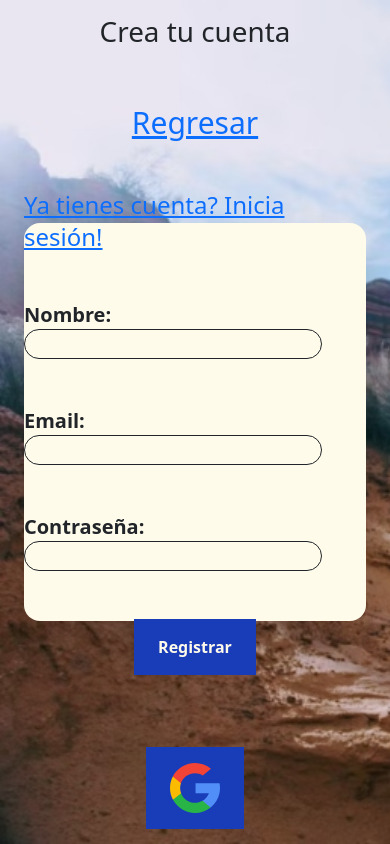
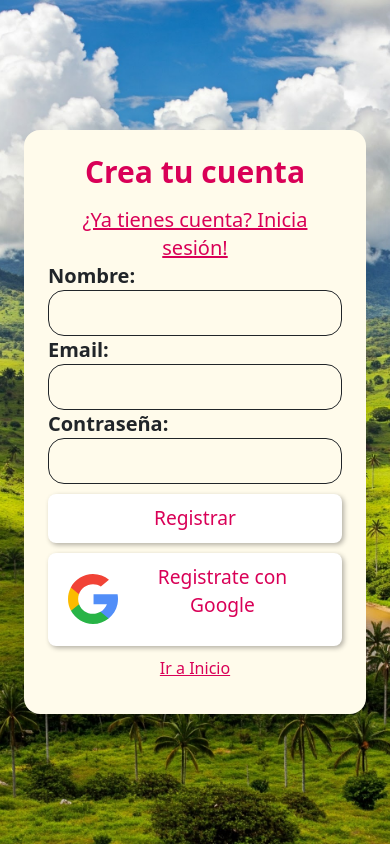
Before and after one commit to alepadron03/Micro2Def-grupo-5, a React (Vite) app: page /register in a window 390 px wide. Built offline with nearby package versions, Linux system fonts and the light colour scheme.

Commit message:
Mejoras en la pagina registrar
-Se estandarizaron los colores de la pagina registrar, ademas de ponerlo todo responsive.

```diff
--- a/src/index.css
+++ b/src/index.css
@@ -2,6 +2,28 @@
   position: sticky;
   top: 0;
   z-index: 100; /* Asegura que esté por encima de otros elementos */
+}
+.custom-button {
+  background-color: white;
+  border-color: #d90057;
+  color: #d90057;
+  border-radius: 8px;
+  box-shadow: 2px 2px 5px rgba(0, 0, 0, 0.3); /* Agrega sombra */
+  padding: 10px 20px; /* Agrega padding para mejor apariencia */
+  font-size: 1.2rem; /* Ajusta el tamaño de la fuente */
+  margin-top: 10px; /* Agrega espacio entre los botones */
+  display: flex; /* Para centrar el icono de Google */
+  align-items: center; /* Para centrar el icono de Google */
+  justify-content: center; /* Para centrar el icono de Google */
+}
+
+.custom-button:hover {
+  background-color: #c0004a;
+  color: white;
+}
+
+.social-icon {
+  margin-right: 5px; /* Agrega espacio entre el icono de Google y el texto */
 }
 .perk-card {
   border: 5px solid #c3c3c3;
--- a/src/pages/Login.jsx
+++ b/src/pages/Login.jsx
@@ -4,7 +4,8 @@ import { getAuth, signInWithEmailAndPassword, signInWithPopup, GoogleAuthProvide
 import{app} from './credentials'
 import { useNavigate} from "react-router";
 import { Link } from 'react-router'
-import Navbar from '../components/navBar';
+import Header from '../components/NavBar';
+
 
 const auth=getAuth(app)
 const googleProvider = new GoogleAuthProvider();
--- a/src/pages/Register.jsx
+++ b/src/pages/Register.jsx
@@ -1,24 +1,24 @@
-import { getAuth,createUserWithEmailAndPassword, signInWithPopup, GoogleAuthProvider} from "firebase/auth";
+import { getAuth, createUserWithEmailAndPassword, signInWithPopup, GoogleAuthProvider } from "firebase/auth";
 import { app } from "./credentials";
-import{useState} from "react";
-import { useNavigate} from "react-router";
+import { useState } from "react";
+import { useNavigate } from "react-router";
 import { Link } from "react-router";
-import { getFirestore, setDoc,doc } from "firebase/firestore";
+import { getFirestore, setDoc, doc } from "firebase/firestore";
 
 
 const auth = getAuth(app);
 const googleProvider = new GoogleAuthProvider();
-const db=getFirestore(app);
-export default function Register(){
-    const navigation= useNavigate();
+const db = getFirestore(app);
+export default function Register() {
+    const navigation = useNavigate();
 
-    const[name, setName]=useState('')
-    const[email,setEmail]=useState('')
-    const[password, setPassword]=useState('')
-    const[loading, setLoading]=useState(false)
-    const[error, setError]=useState('')
+    const [name, setName] = useState('')
+    const [email, setEmail] = useState('')
+    const [password, setPassword] = useState('')
+    const [loading, setLoading] = useState(false)
+    const [error, setError] = useState('')
 
-    const handLeRegister= async (e)=>{
+    const handLeRegister = async (e) => {
 
 
         e.preventDefault()
@@ -30,9 +30,9 @@ export default function Register(){
 
         try {
             setLoading(true)
-        const nombreRegistrado= await createUserWithEmailAndPassword(auth,email,password)
+            const nombreRegistrado = await createUserWithEmailAndPassword(auth, email, password)
             console.log(nombreRegistrado.user.email)
-            await setDoc(  doc(db, 'usuarios', nombreRegistrado.user.uid),{
+            await setDoc(doc(db, 'usuarios', nombreRegistrado.user.uid), {
                 nombre: name,
                 email: email,
                 uid: nombreRegistrado.user.uid,
@@ -70,49 +70,78 @@ export default function Register(){
 
 
 
-    return(
-        <div className='w-screen h-screen flex justify-center items-center p-4  '>
-            <div className='absolute inset-0 bg-cover
-                        background-size: cover;' style={{
-                backgroundImage: 'url(/imagenes/s.jpg)',
+    return (
+        <div className="w-screen h-screen flex justify-center items-center p-4 relative">
+            <div
+                className="absolute inset-0 bg-cover bg-no-repeat bg-center z-[-1]"
+                style={{
+                    backgroundImage: `url(imagenes/loginPageImage.jpg)`, // Usar url() para la imagen
+                }}
+            ></div>
 
-                backgroundRepeat: 'no-repeat',
+            <form
+                onSubmit={handLeRegister}
+                className="flex flex-col bg-amber-50 w-full max-w-md p-6 rounded-2xl shadow-2xl"
+            >
+                <p className="mb-6 text-3xl font-extrabold text-center" style={{color:'#d90057'}}>
+                    Crea tu cuenta
+                </p>
 
-
-                zIndex: -1
-                }}>
-
-            </div>
-
-
-            <form onSubmit={handLeRegister} className='flex flex-col bg-amber-50 w-lg h-1/2 justify-center items-center gap-5
-            rounded-2xl shadow-2xl  ' >
-                <h1 className='mb-10 text-4xl  text-amber-50 font-extrabold'>Crea tu cuenta</h1>
-                <Link class='text-3xl text-blue-700' to="/home">Regresar</Link>
-                <Link className='text-2xl text-blue-700' to='/login' >Ya tienes cuenta? Inicia sesión!</Link>
-                <label className='text-xl font-extrabold'>
+                <Link className="text-xl text-blue-700 text-center" style={{color:'#d90057'}} to="/login">
+                    ¿Ya tienes cuenta? Inicia sesión!
+                </Link>
+                <label className="text-xl font-extrabold">
                     Nombre:
-                    <input value={name} onChange={(e)=> setName(e.target.value)} className='border-1 ml-1 rounded-2xl font-extralight ' type="text" name="name"  />
+                    <input
+                        value={name}
+                        onChange={(e) => setName(e.target.value)}
+                        className="border-1 ml-1 rounded-2xl font-extralight w-full p-2"
+                        type="text"
+                        name="name"
+                    />
                 </label>
-                <label className='text-xl font-extrabold' >
+                <label className="text-xl font-extrabold">
                     Email:
-                    <input value={email}  onChange={(e)=> setEmail(e.target.value)}className='border-1 ml-1 rounded-2xl font-extralight' type="email" name="email"  />
-                    {error && <div className='text-red-600 font-extralight'>{error}</div>}
+                    <input
+                        value={email}
+                        onChange={(e) => setEmail(e.target.value)}
+                        className="border-1 ml-1 rounded-2xl font-extralight w-full p-2"
+                        type="email"
+                        name="email"
+                    />
+                    {error && <div className="text-red-600 font-extralight">{error}</div>}
                 </label>
-                <label className='text-xl font-extrabold'>
+                <label className="text-xl font-extrabold">
                     Contraseña:
-                    <input value={password}  onChange={(e)=> setPassword(e.target.value)}className='border-1 ml-1 rounded-2xl font-extralight ' type="password" name=" password"  />
-                    {error && <div className='text-red-600 font-extralight'>{error}</div>}
+                    <input
+                        value={password}
+                        onChange={(e) => setPassword(e.target.value)}
+                        className="border-1 ml-1 rounded-2xl font-extralight w-full p-2"
+                        type="password"
+                        name="password"
+                    />
+                    {error && <div className="text-red-600 font-extralight">{error}</div>}
                 </label>
 
-                <button className='bg-blue-800 py-3 px-4 text-3xl rounded-2xl cursor-pointer text-amber-50 font-extrabold' type="submit">Registrar</button>
-                <button type="button" onClick={handleGoogleSignIn} className='bg-blue-800 py-3 px-4 text-3xl rounded-2xl cursor-pointer mt-4'>
-                <img src="imagenes/google.svg" alt="Google" className='social-icon'/>
-
+                <button
+                    className="custom-button"
+                    type="submit"
+                >
+                    Registrar
                 </button>
+                <button
+                    type="button"
+                    onClick={handleGoogleSignIn}
+                    className="custom-button"
+                >
+                    <img src="imagenes/google.svg" alt="Google" className="social-icon" />
+                    <p> Registrate con Google</p>
+                </button>
+                <Link className="text-center" style={{padding:'10px 20px', color:'#d90057'}} to="/home">
+                   Ir a Inicio
+                </Link>
             </form>
-            {loading && <div className='text-xl font-extrabold text-amber-50'>Guardando datos...</div>}
-
+            {loading && <div className="text-xl font-extrabold text-amber-50">Guardando datos...</div>}
         </div>
     )
 }
```
Also changed, not shown: public/imagenes/izquierda.png (added), public/imagenes/loginPageImage.jpg (added). Lines whose indentation alone changed are shown as unchanged.
